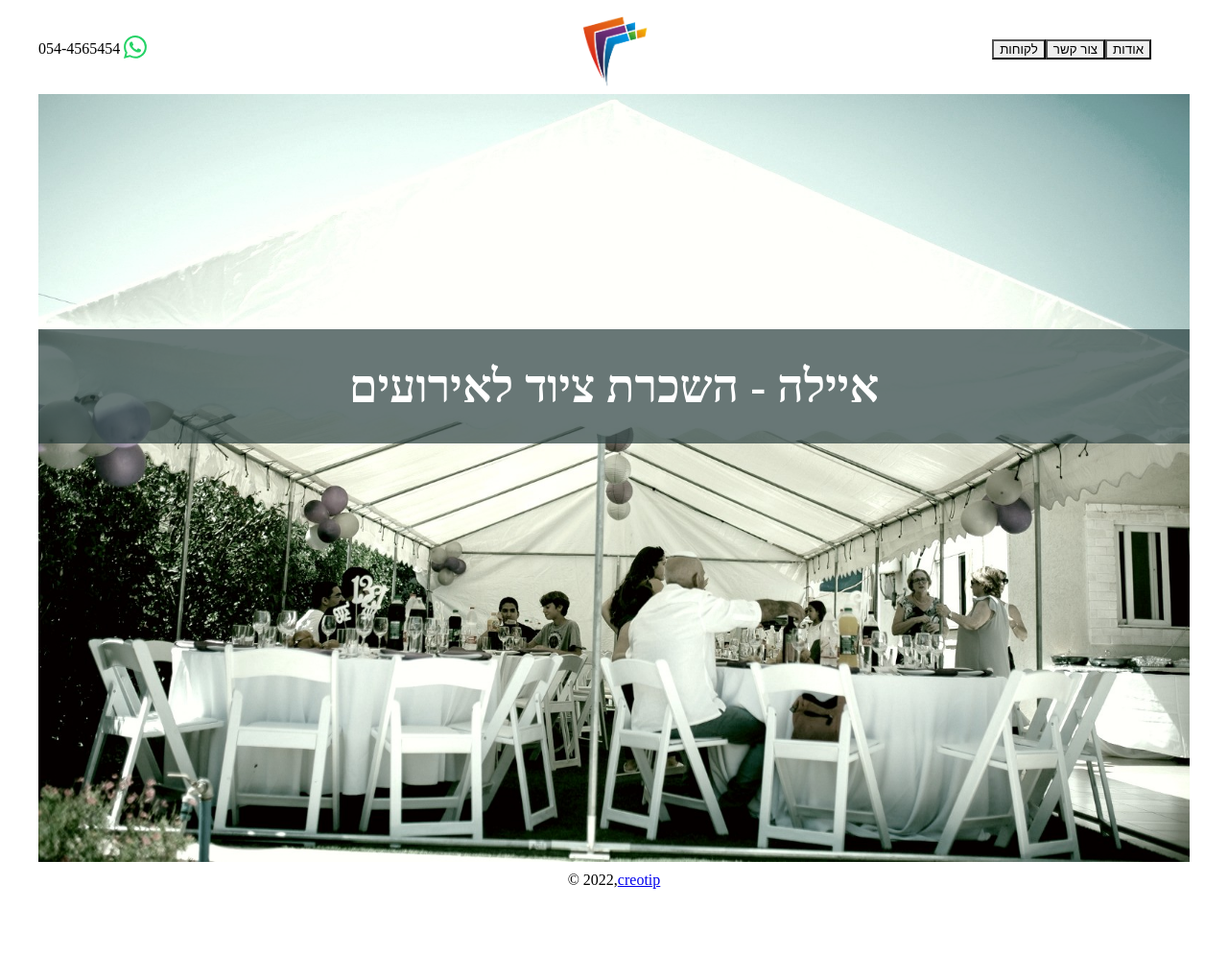
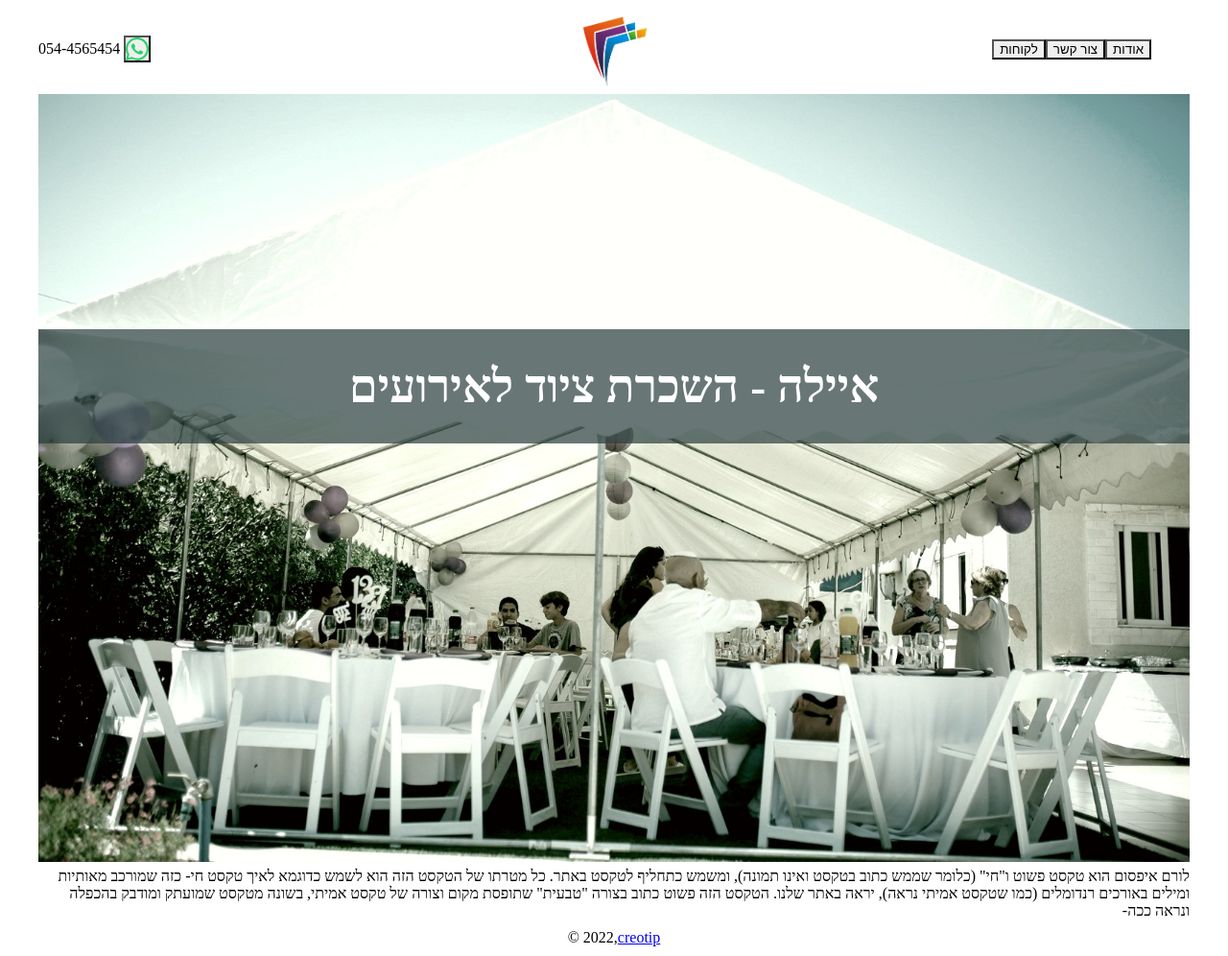
Before and after one commit to AgentI/nahum-new, a Gatsby site: page / in a window 1280 px wide. Shown: the whole page at 96% size. Before the commit the page ends 936 px from the top, so only its background shows below. Built offline with nearby package versions, Linux system fonts and the light colour scheme; Gatsby itself is replaced by a stand-in of ours; a web font is replaced by a local one.

Commit message:
צקמו

```diff
--- a/src/components/header.tsx
+++ b/src/components/header.tsx
@@ -1,8 +1,10 @@
 import * as React from 'react'
 import Logo from './logo'
-import { Box, Button, Flex, List, ListItem } from '@chakra-ui/react'
+import { Box, Button, Flex, List, ListItem, IconButton } from '@chakra-ui/react'
 import Container from './container'
 import { BsWhatsapp } from 'react-icons/bs'
+import { HiOutlineMenuAlt3 } from 'react-icons/hi'
+
 import { Link } from 'gatsby'
 
 const Header = () => {
@@ -17,6 +19,12 @@ const Header = () => {
       mb={4}
     >
       <Box as="nav">
+        <IconButton
+          display={['block', 'block', 'none']}
+          variant="ghost"
+          aria-label="mobile menu"
+          icon={<HiOutlineMenuAlt3 size={28} />}
+        />
         <List display={['none', 'none', 'flex']}>
           <ListItem>
             <Button variant="ghost" fontWeight="400">
@@ -35,12 +43,17 @@ const Header = () => {
           </ListItem>
         </List>
       </Box>
+
       <Link to="/">
         <Logo />
       </Link>
       <Flex alignItems="center" justifyContent="end">
         <a href="https://wa.me/972532481519">
-          <BsWhatsapp color="#25D366" size={24} />
+          <IconButton
+            variant="ghost"
+            aria-label="whatsapp"
+            icon={<BsWhatsapp color="#25D366" size={24} />}
+          />
         </a>
         <Box mr={4} display={['none', 'none', 'block']}>
           054-4565454
--- a/src/pages/index.js
+++ b/src/pages/index.js
@@ -12,7 +12,7 @@ const BlogIndex = ({ data, location }) => {
     <Layout location={location} title={siteTitle}>
       <Seo title="homepage" />
 
-      <Flex pos="relative" justifyContent="center" alignItems="center">
+      <Flex pos="relative" justifyContent="center" alignItems="center" mb={6}>
         <StaticImage
           layout="constrained"
           placeholder="dominantColor"
@@ -27,13 +27,6 @@ const BlogIndex = ({ data, location }) => {
           py={[2, 10, 10]}
           mt={['-2rem', '-12rem']}
         >
-          {/*<StaticImage*/}
-          {/*  layout="constrained"*/}
-          {/*  placeholder="blurred"*/}
-          {/*  src="../images/ayala-text.png"*/}
-          {/*  width={100}*/}
-          {/*  alt="איילה השכרת ציוד "*/}
-          {/*/>*/}
           <Box
             as="h1"
             fontSize={['1rem', '3rem', '3rem']}
@@ -44,6 +37,13 @@ const BlogIndex = ({ data, location }) => {
           </Box>
         </Box>
       </Flex>
+      <Box>
+        לורם איפסום הוא טקסט פשוט ו"חי" (כלומר שממש כתוב בטקסט ואינו תמונה),
+        ומשמש כתחליף לטקסט באתר. כל מטרתו של הטקסט הזה הוא לשמש כדוגמא לאיך טקסט
+        חי- כזה שמורכב מאותיות ומילים באורכים רנדומלים (כמו שטקסט אמיתי נראה),
+        יראה באתר שלנו. הטקסט הזה פשוט כתוב בצורה "טבעית" שתופסת מקום וצורה של
+        טקסט אמיתי, בשונה מטקסט שמועתק ומודבק בהכפלה ונראה ככה-
+      </Box>
     </Layout>
   )
 }
```
